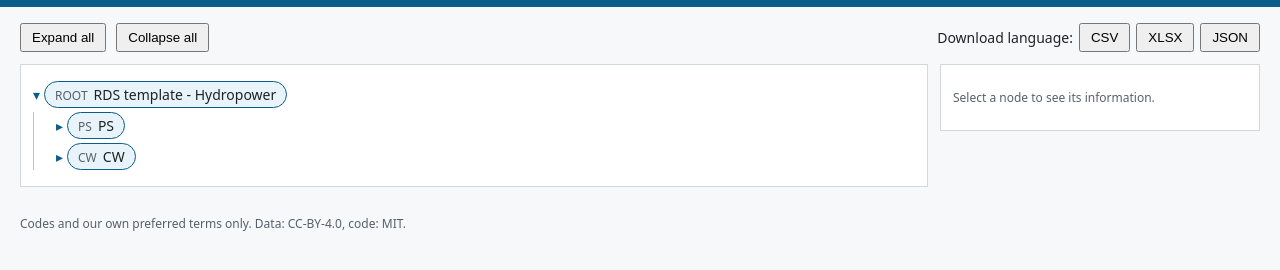
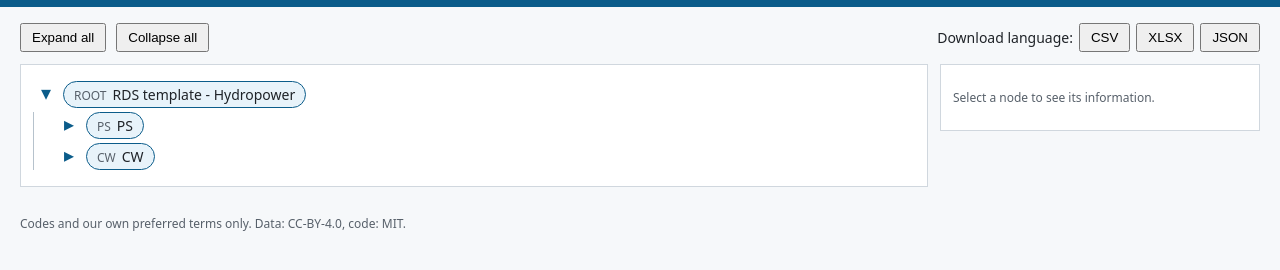
Before and after one commit to RDSHydroCollaboration/rds-hydro-library, a plain HTML site: page site/index.html in a window 1280 px wide. Both pictures are taken after a click on the button "Plant template". Shown: the part 38-308 px from the top of the page. Drawn offline with Linux system fonts and the light colour scheme.

Commit message:
Enlarge tree toggle arrows
Co-authored-by: Copilot App <223556219+Copilot@users.noreply.github.com>

```diff
--- a/site/style.css
+++ b/site/style.css
@@ -35,5 +35,6 @@ th{background:#eaeef2}
 .mm ul.alts{border-left:2px dashed #b8860b}
 .mm ul.alts>li::before{content:attr(data-or);font-size:11px;color:#8a5a00;margin-right:4px}
 @media(max-width:800px){.split{flex-direction:column}.info{width:100%;position:static}}
-.tg{cursor:pointer;margin-right:4px;user-select:none;color:var(--c)}
+.tg{cursor:pointer;margin-right:4px;user-select:none;color:var(--c);display:inline-block;min-width:26px;text-align:center;font-size:20px;line-height:24px;border-radius:4px}
+.tg:hover{background:#dbe7f0}
 footer{padding:12px 20px;color:#57606a;font-size:12px}
```
